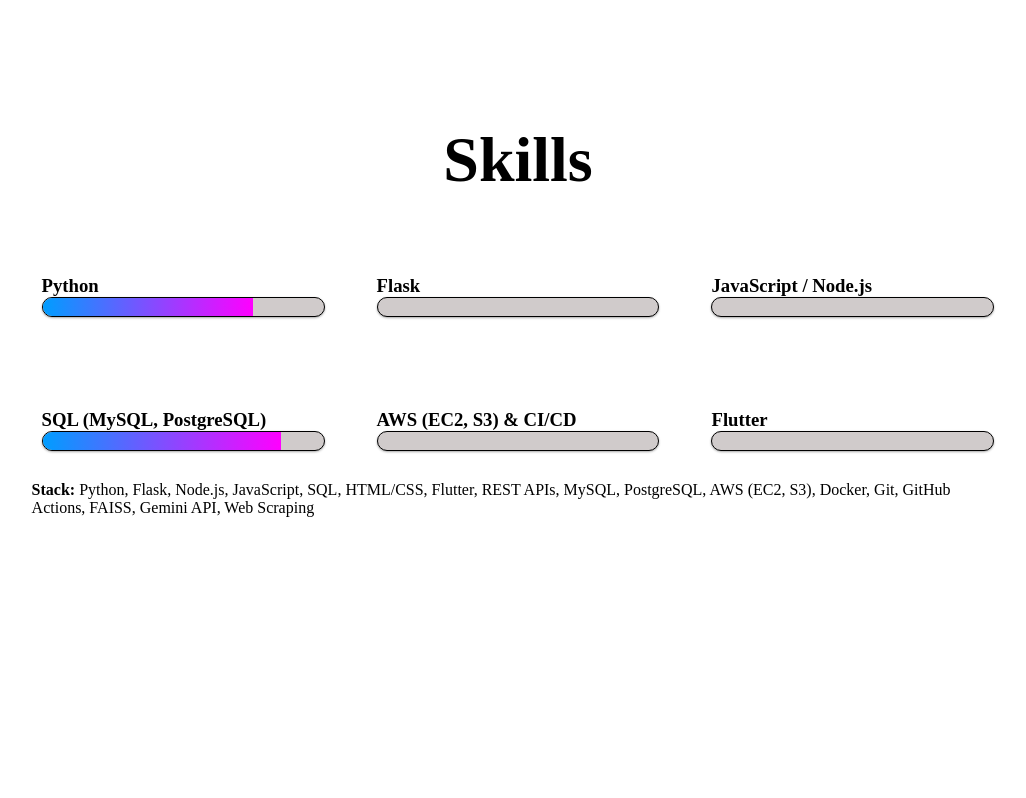
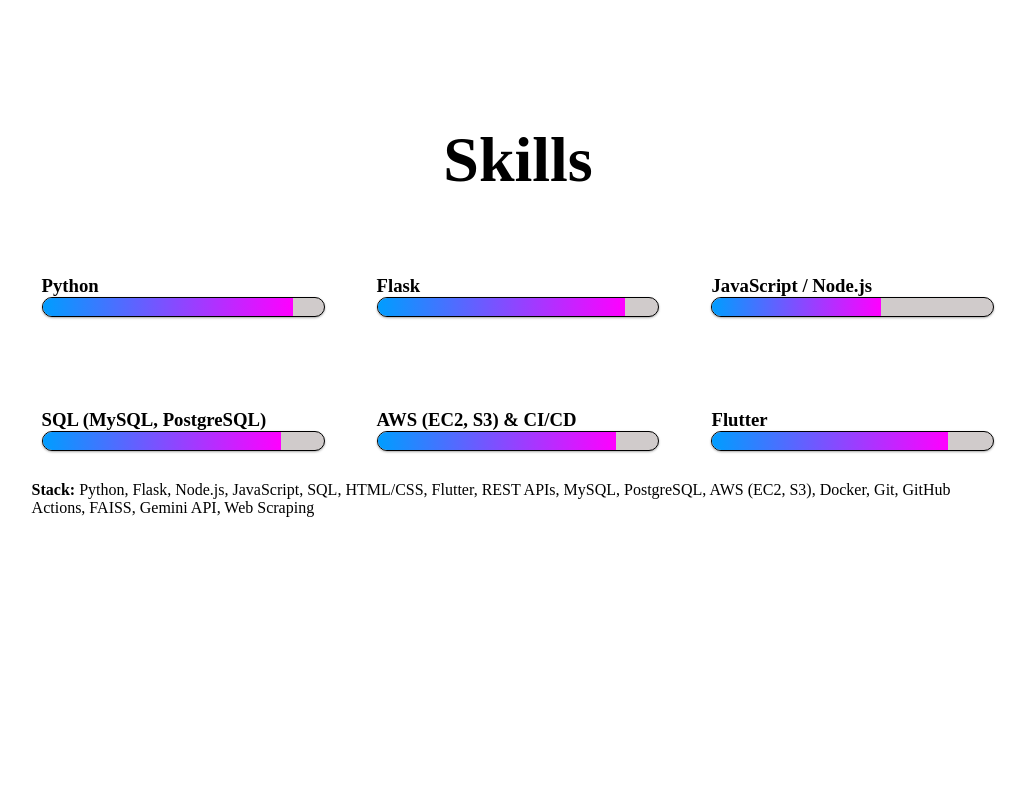
Before and after one commit to vibin8/priya, a plain HTML site: page index.html in a window 1280 px wide. Shown: the part 3541-4339 px from the top of the page, without its empty margins (122-1148 px from the left). Drawn offline with Linux system fonts and the light colour scheme.

Commit message:
Update style.css

```diff
--- a/static/style.css
+++ b/static/style.css
@@ -327,27 +327,27 @@ a{
     background: linear-gradient(to right,rgb(0,157,255),rgb(255,0,255));
 }
 .python{
-    width: 75%;
+    width: 89%;
     animation:python 3s;
 }
 .sql{
     width: 85%;
     animation:c 3s;
 }
-.ml{
-    width: 65%;
+.flask{
+    width: 88%;
     animation:javascript 3s;
 }
-.tf{
+.javascript{
     width: 60%;
     animation:html 3s;
 }
-.tab{
-    width: 67%;
+.aws{
+    width: 85%;
     animation:css 3s;
 }
-.ms{
-    width: 90%;
+.flutter{
+    width: 84%;
     animation:css 3s;
 }
 .input-box{
@@ -536,4 +536,5 @@ footer ul li a{
     .nav-links.show {
         display: block;
     }
+
 }
```
